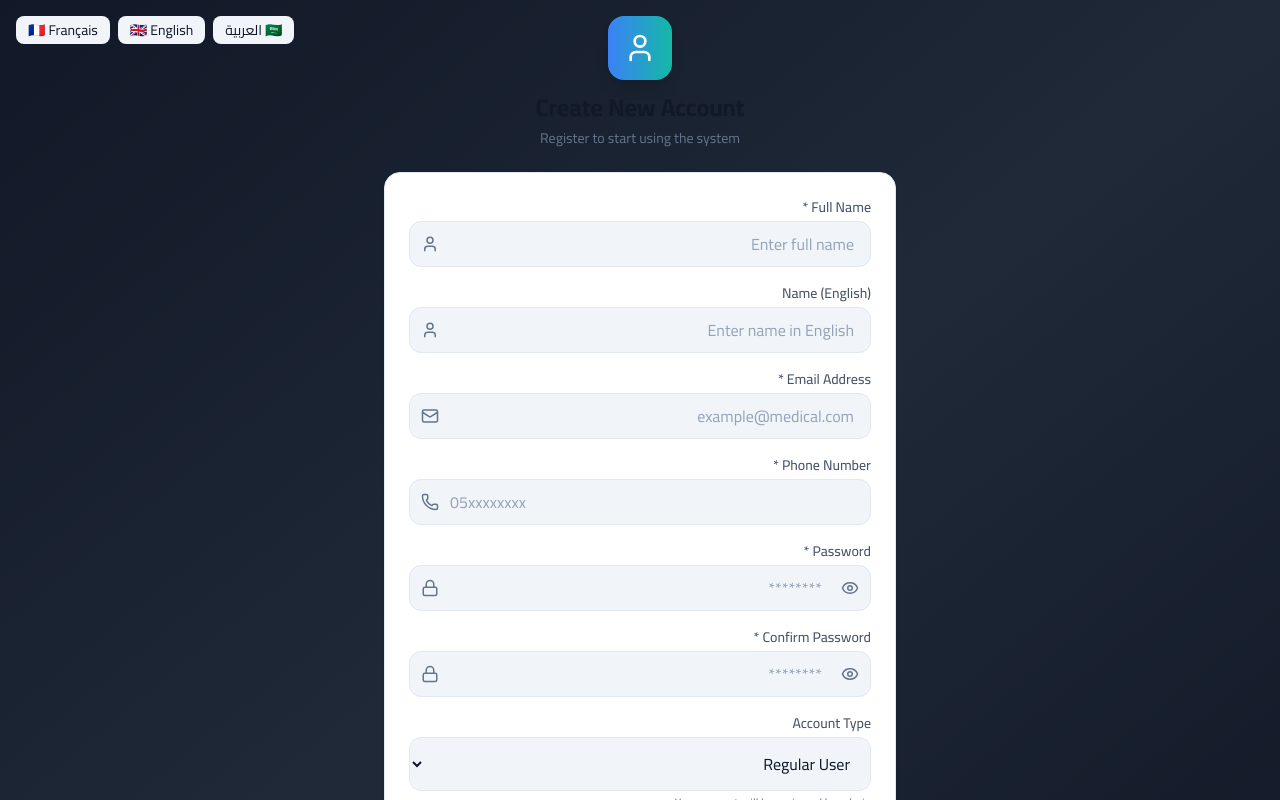
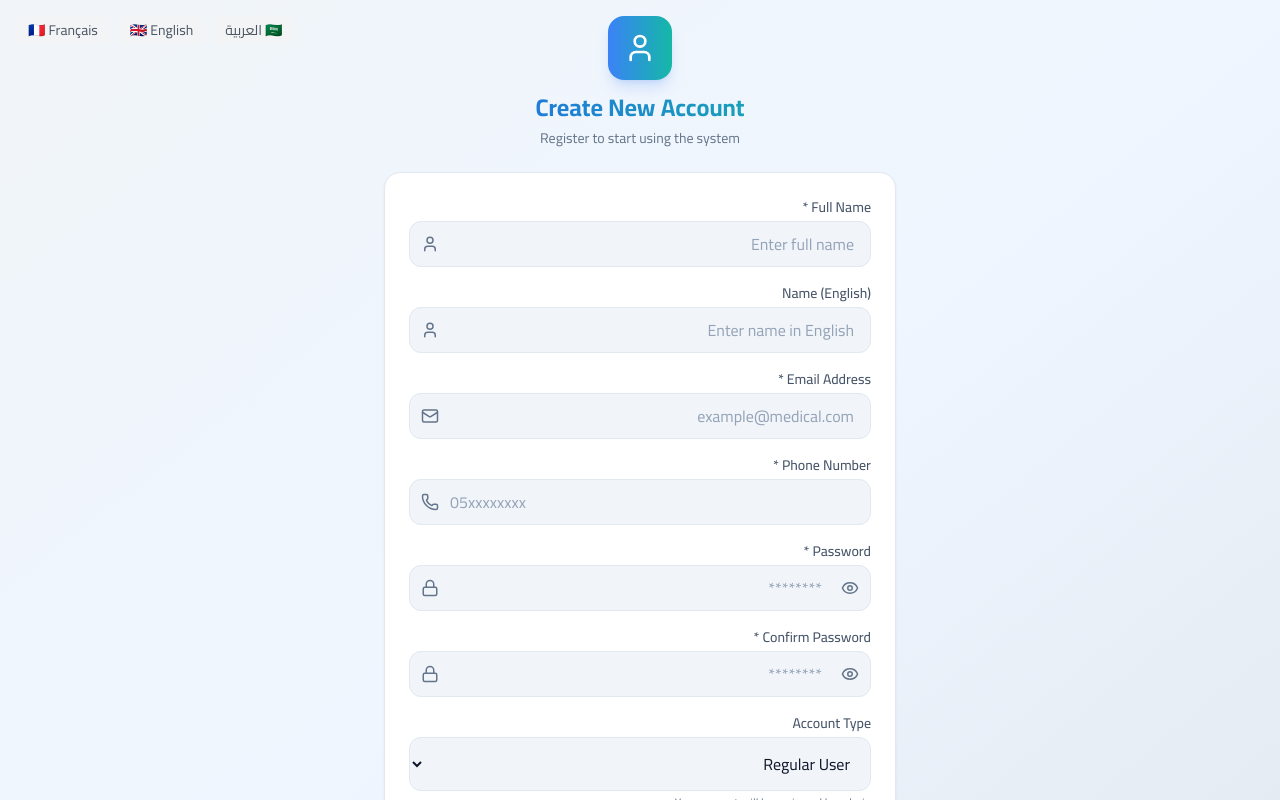
Before and after one commit to Islam412/MCSOS-System, a React (Vite) app: page /register in a window 1280 px wide. Shown: the top 800 px of the page. Built offline with nearby package versions, Linux system fonts and the light colour scheme.

Commit message:
update style at regesiter

```diff
--- a/src/pages/auth/Register.jsx
+++ b/src/pages/auth/Register.jsx
@@ -148,20 +148,20 @@ export default function Register() {
   const passwordStrength = getPasswordStrength(formData.password)
 
   return (
-    <div className="min-h-screen bg-gradient-to-br from-gray-900 via-gray-800 to-gray-900 flex items-center justify-center p-4">
+    <div className="min-h-screen bg-gradient-to-br from-slate-100 via-blue-50 to-slate-200 dark:from-gray-900 dark:via-gray-800 dark:to-gray-900 flex items-center justify-center p-4 transition-colors duration-300">
       <div className="absolute top-4 left-4 flex gap-2 z-10">
-        <button onClick={() => i18n.changeLanguage('ar')} className={`px-3 py-1 rounded-lg text-sm transition ${i18n.language === 'ar' ? 'bg-blue-500/20 text-blue-400' : 'bg-gray-700/50 text-gray-400'}`}>🇸🇦 العربية</button>
-        <button onClick={() => i18n.changeLanguage('en')} className={`px-3 py-1 rounded-lg text-sm transition ${i18n.language === 'en' ? 'bg-blue-500/20 text-blue-400' : 'bg-gray-700/50 text-gray-400'}`}>🇬🇧 English</button>
-        <button onClick={() => i18n.changeLanguage('fr')} className={`px-3 py-1 rounded-lg text-sm transition ${i18n.language === 'fr' ? 'bg-blue-500/20 text-blue-400' : 'bg-gray-700/50 text-gray-400'}`}>🇫🇷 Français</button>
+        <button onClick={() => i18n.changeLanguage('ar')} className={`px-3 py-1 rounded-lg text-sm transition ${i18n.language === 'ar' ? 'bg-blue-100 text-blue-600 dark:bg-blue-500/20 dark:text-blue-400' : 'bg-gray-100 text-gray-600 dark:bg-gray-700/50 dark:text-gray-400'}`}>🇸🇦 العربية</button>
+        <button onClick={() => i18n.changeLanguage('en')} className={`px-3 py-1 rounded-lg text-sm transition ${i18n.language === 'en' ? 'bg-blue-100 text-blue-600 dark:bg-blue-500/20 dark:text-blue-400' : 'bg-gray-100 text-gray-600 dark:bg-gray-700/50 dark:text-gray-400'}`}>🇬🇧 English</button>
+        <button onClick={() => i18n.changeLanguage('fr')} className={`px-3 py-1 rounded-lg text-sm transition ${i18n.language === 'fr' ? 'bg-blue-100 text-blue-600 dark:bg-blue-500/20 dark:text-blue-400' : 'bg-gray-100 text-gray-600 dark:bg-gray-700/50 dark:text-gray-400'}`}>🇫🇷 Français</button>
       </div>
 
       <div className="w-full max-w-lg">
         <div className="text-center mb-6">
-          <div className="inline-flex items-center justify-center w-16 h-16 bg-gradient-to-r from-blue-500 to-teal-500 rounded-2xl mb-3 shadow-lg">
+          <div className="inline-flex items-center justify-center w-16 h-16 bg-gradient-to-r from-blue-500 to-teal-500 rounded-2xl mb-3 shadow-lg shadow-blue-500/20">
             <User size={32} className="text-white" />
           </div>
-          <h1 className="text-2xl font-bold gradient-text">{isRTL ? 'إنشاء حساب جديد' : 'Create New Account'}</h1>
-          <p className="text-gray-400 text-sm mt-1">{isRTL ? 'سجل حسابك للبدء في استخدام النظام' : 'Register to start using the system'}</p>
+          <h1 className="text-2xl font-bold bg-gradient-to-r from-blue-600 to-teal-500 dark:from-blue-400 dark:to-teal-300 bg-clip-text text-transparent">{isRTL ? 'إنشاء حساب جديد' : 'Create New Account'}</h1>
+          <p className="text-gray-500 dark:text-gray-400 text-sm mt-1">{isRTL ? 'سجل حسابك للبدء في استخدام النظام' : 'Register to start using the system'}</p>
         </div>
 
         <div className="bg-gray-800/50 backdrop-blur-sm rounded-2xl p-6 border border-gray-700/50 shadow-2xl">
@@ -335,7 +335,7 @@ export default function Register() {
           </div>
         </div>
 
-        <p className="text-center text-gray-500 text-xs mt-6">
+        <p className="text-center text-gray-400 dark:text-gray-500 text-xs mt-6">
           2026 © MCSOS - {isRTL ? 'نظام إدارة المركز الطبي' : 'Medical Center Management System'}
         </p>
       </div>
```
